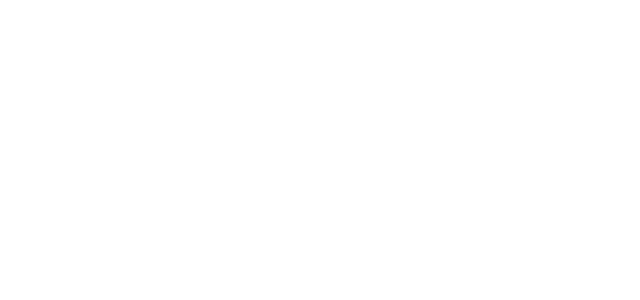
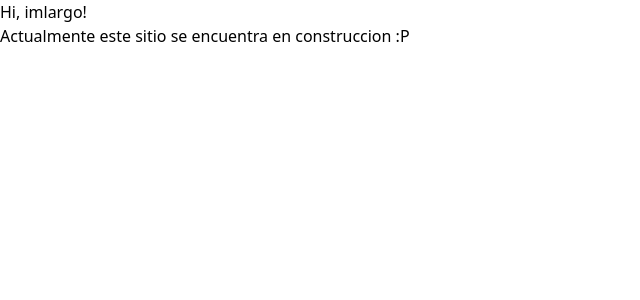
Before and after one commit to imlargo/portfolio, a SvelteKit app: page / in a window 1280 px wide. Shown: the top 300 px of the page, without its empty margins (0-640 px from the left). Built offline with nearby package versions, Linux system fonts and the light colour scheme.

Commit message:
add: mensaje en construccion

```diff
--- a/src/routes/+page.svelte
+++ b/src/routes/+page.svelte
@@ -0,0 +1,2 @@
+<h1>Hi, imlargo!</h1>
+<h1>Actualmente este sitio se encuentra en construccion :P</h1>
```
